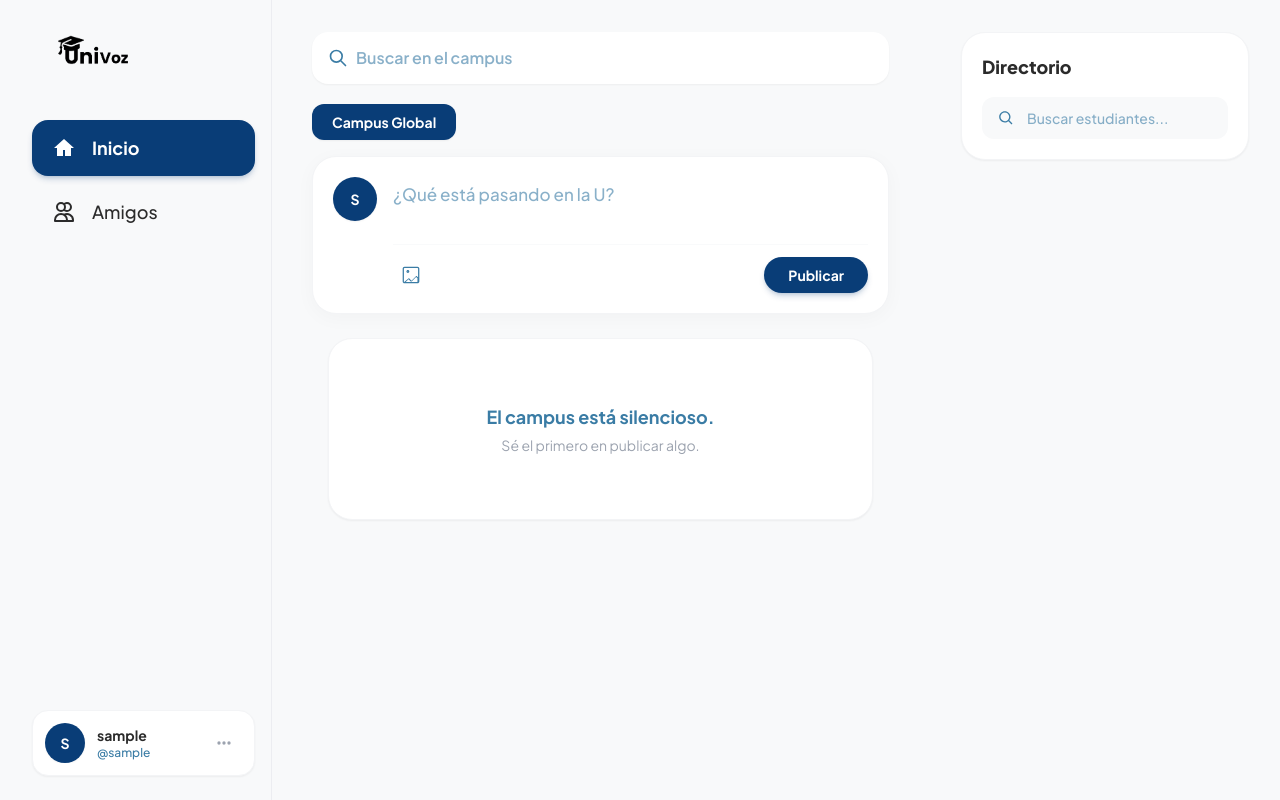
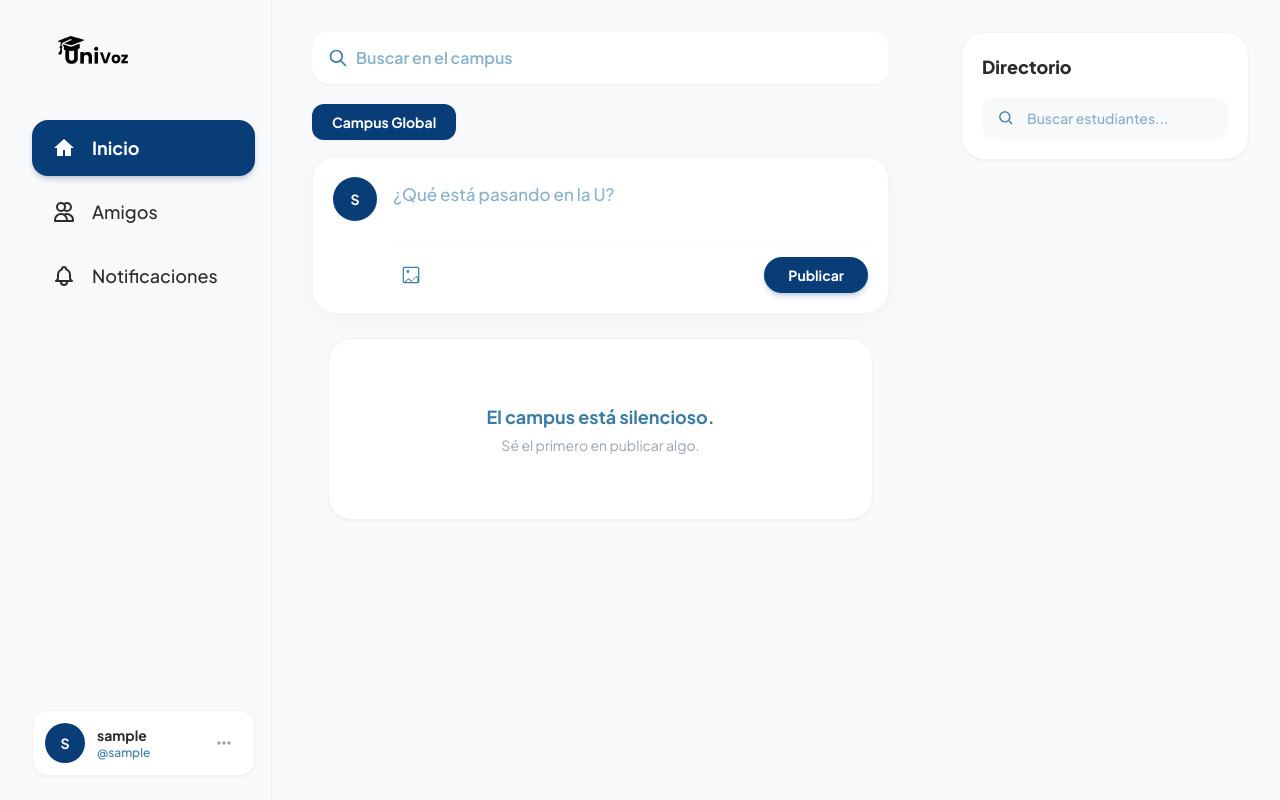
Before and after one commit to ctorresCode/Gugu-gaga, a Django app: page / in a window 1280 px wide. Run offline with Django 5.2, Linux system fonts and the light colour scheme; the visitor is signed in with stand-in values (Sample User, id 1); data comes from the database, SQL or seed files in the repository; data that the repository does not hold is empty; some libraries are stand-ins or nearby versions.

Commit message:
feat: creando las bases para las notificaciones

```diff
--- a/foro/templates/foro/partials/nav_mobile.html
+++ b/foro/templates/foro/partials/nav_mobile.html
@@ -5,6 +5,10 @@
 
     <a href="{% url 'explorar' %}" class="p-2.5 rounded-2xl transition-all {% if request.resolver_match.url_name == 'explorar' %} text-white bg-[#093D77] shadow-md {% else %} text-[#3A7CA5] hover:bg-[#F8F9FA] hover:text-[#093D77] {% endif %}">
         <svg class="w-6 h-6 fill-none stroke-current stroke-2" viewBox="0 0 24 24"><path stroke-linecap="round" stroke-linejoin="round" d="M21 21l-6-6m2-5a7 7 0 11-14 0 7 7 0 0114 0z"></path></svg>
+    </a>
+
+    <a href="{% url 'explorar' %}" class="p-2.5 rounded-2xl transition-all {% if request.resolver_match.url_name == 'notificaciones' %} text-white bg-[#093D77] shadow-md {% else %} text-[#3A7CA5] hover:bg-[#F8F9FA] hover:text-[#093D77] {% endif %}">
+        <svg class="w-6 h-6 fill-none stroke-current stroke-2" viewBox="0 0 24 24"><path stroke-linecap="round" stroke-linejoin="round" d="M15 17h5l-1.405-1.405A2.032 2.032 0 0118 14.158V11a6.002 6.002 0 00-4-5.659V5a2 2 0 10-4 0v.341C7.67 6.165 6 8.388 6 11v3.159c0 .538-.214 1.055-.595 1.436L4 17h5m6 0v1a3 3 0 11-6 0v-1m6 0H9"></path></svg>
     </a>
 
     <a href="{% url 'bandeja_mensajes' %}" class="p-2.5 rounded-2xl transition-all relative {% if request.resolver_match.url_name == 'bandeja_mensajes' %} text-white bg-[#093D77] shadow-md {% else %} text-[#3A7CA5] hover:bg-[#F8F9FA] hover:text-[#093D77] {% endif %}">
--- a/foro/templates/foro/partials/sidebar.html
+++ b/foro/templates/foro/partials/sidebar.html
@@ -29,6 +29,13 @@
                     <span class="bg-[#DAA520] text-white text-[11px] font-extrabold px-2.5 py-0.5 rounded-full ml-auto shadow-sm">{{ total_mensajes_sin_leer }}</span>
                 {% endif %}
             </a>
+
+            <button data-toggle="notifications" class="flex items-center gap-4 px-5 py-3.5 rounded-2xl text-lg transition-all w-full text-[#2B2B2B] font-medium hover:bg-white hover:shadow-sm">
+                <svg class="w-6 h-6 fill-none stroke-current stroke-2" viewBox="0 0 24 24">
+                    <path stroke-linecap="round" stroke-linejoin="round" d="M15 17h5l-1.405-1.405A2.032 2.032 0 0118 14.158V11a6.002 6.002 0 00-4-5.659V5a2 2 0 10-4 0v.341C7.67 6.165 6 8.388 6 11v3.159c0 .538-.214 1.055-.595 1.436L4 17h5m6 0v1a3 3 0 11-6 0v-1m6 0H9"></path>
+                </svg>
+                Notificaciones
+            </button>
         </nav>
     </div>
 
```
Also changed, not shown: media/avatars/Cube_avatar.webp (added), media/avatars/Picha_avatar.webp (added), media/banners/Cube_banner.webp (added), media/banners/Picha_banner.webp (added), media/chat_imagenes/UniVoz_JxWvS8x.webp (added), usuarios/migrations/0007_alter_mensaje_fecha_envio_alter_mensaje_leido_and_more.py (added).
